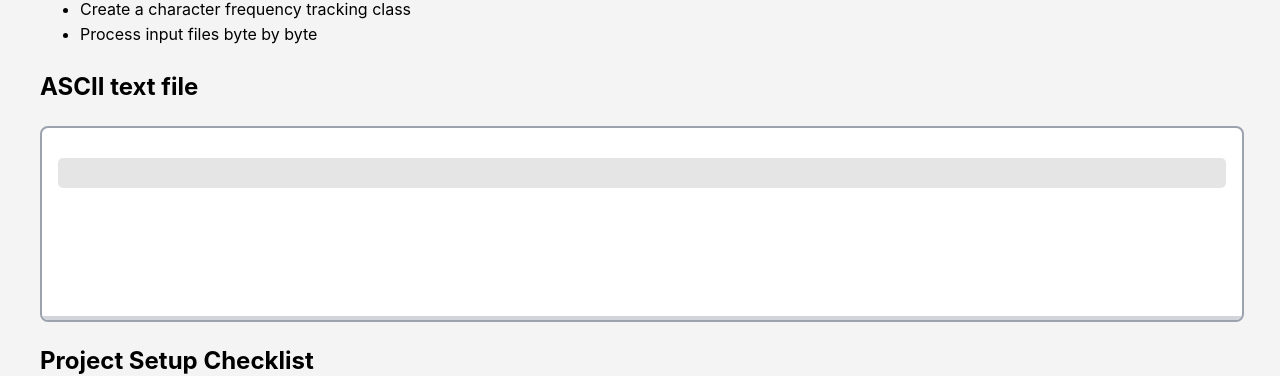
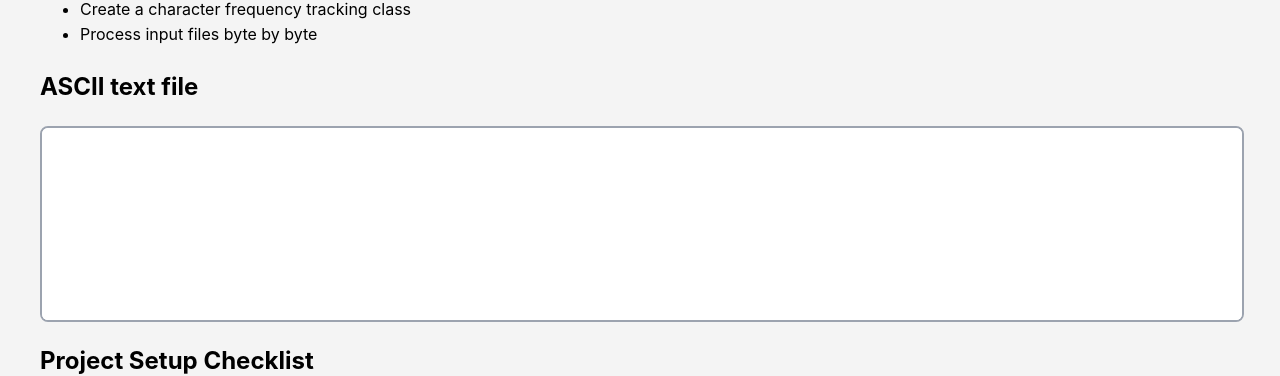
Before and after one commit to jengerred/C-Sharp-Character-Counter---Array, a Next.js app: page / in a window 1280 px wide. Shown: the part 1258-1634 px from the top of the page. Built offline with nearby package versions, Linux system fonts and the light colour scheme; no server answers.

Commit message:
Add white background to text file output pre element

```diff
--- a/src/pages/index.tsx
+++ b/src/pages/index.tsx
@@ -243,7 +243,8 @@ Example: counter.exe myInput.txt Count.txt</pre>
             position: 'absolute',
             inset: 0,
             overflowY: 'auto',
-            padding: '1rem'
+            padding: '1rem',
+            backgroundColor: 'white'
           }}>
               <pre style={{
             fontSize: '0.875rem',
@@ -251,6 +252,7 @@ Example: counter.exe myInput.txt Count.txt</pre>
             whiteSpace: 'pre-wrap',
             wordBreak: 'break-all',
             fontFamily: 'monospace',
+            backgroundColor: 'white',
             userSelect: 'text'
           }}>{fileContent.replace(/\[NEWLINE\]/g, '\n')}</pre>
             </div>
@@ -260,7 +262,7 @@ Example: counter.exe myInput.txt Count.txt</pre>
             left: 0,
             right: 0,
             height: '0.25rem',
-            backgroundColor: '#d1d5db'
+            backgroundColor: 'white'
           }}></div>
           </div>
         </section>
```
